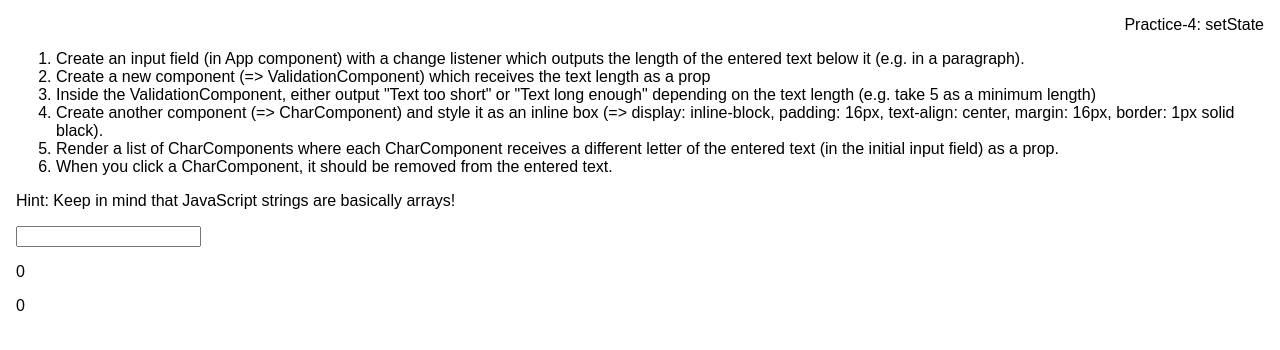
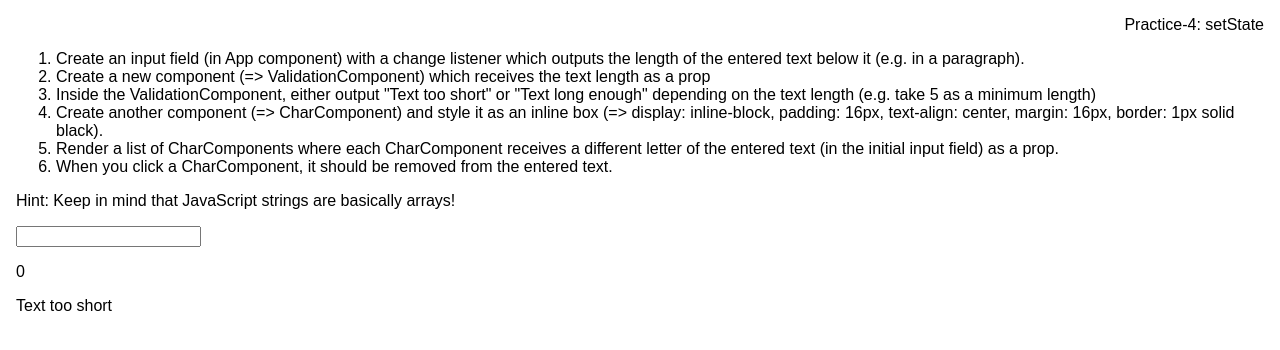
Before and after one commit to PaPa31/react-complete-guide, a React (Create React App) app: page / in a window 1280 px wide. Shown: the top 350 px of the page. Built offline with nearby package versions, Linux system fonts and the light colour scheme.

Commit message:
4.3 Add text output
	modified:   src/ValidationComponent.js

```diff
--- a/src/ValidationComponent.js
+++ b/src/ValidationComponent.js
@@ -1,9 +1,13 @@
 import React from "react";
 
 const validationComponent = (props) => {
+  let lenn = "Text too short";
+
+  if (props.leng >= 5) lenn = "Text long enough";
+
   return (
     <div>
-      <p>{props.leng}</p>
+      <p>{lenn}</p>
     </div>
   );
 };
```
